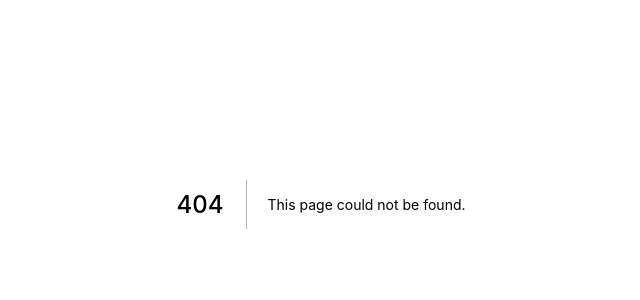
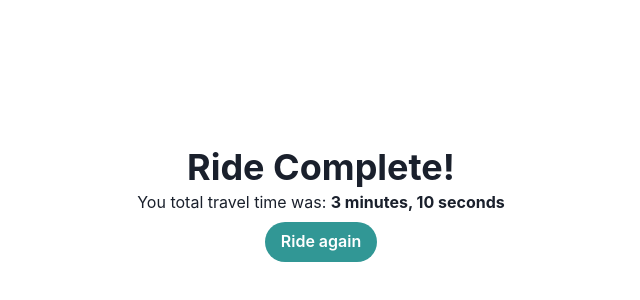
Before and after one commit to tandem-22/tandem, a Next.js app in the folder frontend/: page /done in a window 1280 px wide. Before the commit this address had no page. Shown: the part 196-496 px from the top of the page, without its empty margins (319-959 px from the left). Built offline with nearby package versions, Linux system fonts and the light colour scheme; what dotenv-safe would draw is missing.

Commit message:
Improve done page

```diff
--- /dev/null
+++ b/frontend/src/pages/done.tsx
@@ -0,0 +1,33 @@
+import { Button, Flex, Heading, Text, VStack } from "@chakra-ui/react";
+import { useRouter } from "next/router";
+
+const Done = () => {
+  const router = useRouter();
+
+  return (
+    <Flex
+      direction="column"
+      justifyContent="center"
+      alignItems="center"
+      h="100vh"
+    >
+      <Heading>Ride Complete!</Heading>
+      <Text>
+        You total travel time was:{" "}
+        <Text as="span" fontWeight="bold">
+          3 minutes, 10 seconds
+        </Text>{" "}
+      </Text>
+      <Button
+        mt="2"
+        rounded="full"
+        colorScheme="teal"
+        onClick={() => router.push("/")}
+      >
+        Ride again
+      </Button>
+    </Flex>
+  );
+};
+
+export default Done;
```
Also changed, not shown: frontend/src/pages/index.tsx (+18 -4 lines).
